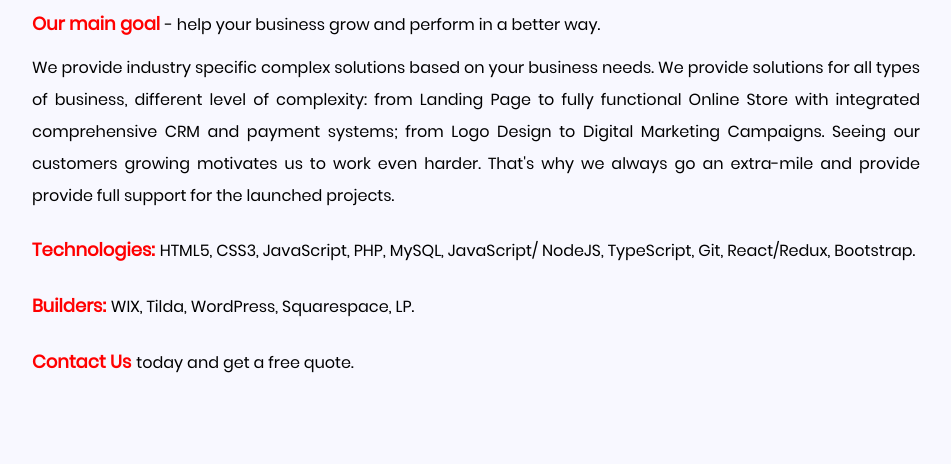
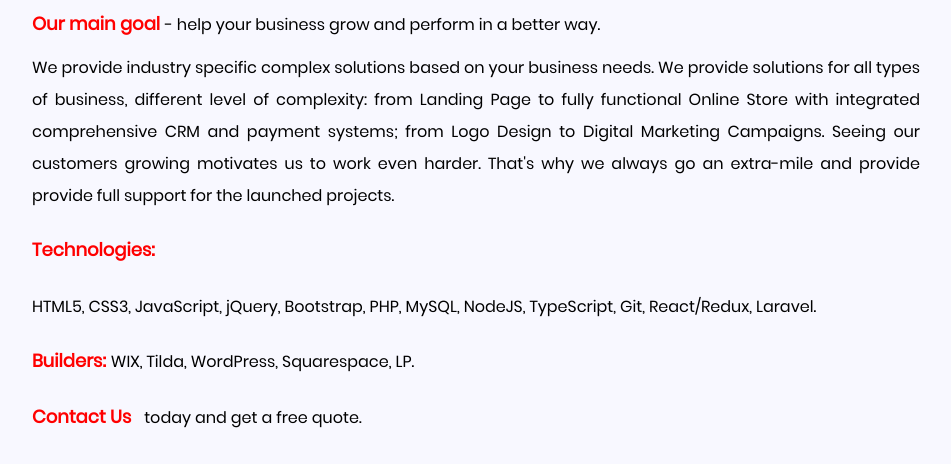
Before and after one commit to Savazh/iDigital, a PHP site: page /About.html in a window 1280 px wide; the page is wider, and only the part inside the window is pictured. Shown: the part 1059-1523 px from the top of that part, without its empty margins (264-1215 px from the left). Run offline with PHP 8.4, Linux system fonts and the light colour scheme.

Commit message:
Website - Finished - Final - January 31 - 2021

```diff
--- a/About.html
+++ b/About.html
@@ -157,13 +157,13 @@
             always go an extra-mile and provide provide full support for the launched projects.</p>
 
         <p class="textHighlight">Technologies:
-        <p class="textResponsive">HTML5, CSS3, JavaScript, PHP, MySQL, JavaScript/ NodeJS,
-            TypeScript, Git, React/Redux, Bootstrap.</p> <br>
+        <p class="textResponsive">HTML5, CSS3, JavaScript, jQuery, Bootstrap, PHP, MySQL, NodeJS,
+            TypeScript, Git, React/Redux, Laravel.</p> <br>
 
         <p class="textHighlight">Builders:
         <p class="textResponsive">WIX, Tilda, WordPress, Squarespace, LP.</p> <br>
 
-        <p class="textHighlight">Contact Us
+            <a class="textHighlight" href='./ContactFrom_v6/Contacts.html' target="_blank">Contact Us</a>
         <p class="textResponsive">today and get a free quote.</p>
 
     </div>
@@ -198,10 +198,13 @@
 
     <div class="map_responsive fadeInUp animated">
         <iframe
-                src="https://www.google.com/maps/embed?pb=!1m18!1m12!1m3!1d2887.469531426341!2d-79.44780988427743!3d43.638398661405276!2m3!1f0!2f0!3f0!3m2!1i1024!2i768!4f13.1!3m3!1m2!1s0x882b35b64b4b86bf%3A0xfcf3fe447854fc4c!2s2080%20King%20St%20W%2C%20Toronto%2C%20ON%20M6K%201J7!5e0!3m2!1sen!2sca!4v1603856696910!5m2!1sen!2sca"
+                src="https://www.google.com/maps/embed?pb=!1m18!1m12!1m3!1d4083.28632784349!2d-79.5599158579109!3d43.64152159986878!2m3!1f0!2f0!3f0!3m2!1i1024!2i768!4f13.1!3m3!1m2!1s0x882b378a1ddcfa6b%3A0xe29a22e4b21d9816!2s2%20Valhalla%20Inn%20Rd%2C%20Etobicoke%2C%20ON%20M9B%206C3!5e0!3m2!1sen!2sca!4v1612138150833!5m2!1sen!2sca"
                 width="800" height="600" frameborder="0" style="border:0;" allowfullscreen="" aria-hidden="false"
                 tabindex="0"></iframe>
     </div>
+
+
+
 
 
     <!-- Creating Scroll Up Button -->
--- a/ContactFrom_v6/Contacts.html
+++ b/ContactFrom_v6/Contacts.html
@@ -4,8 +4,6 @@
     <title>Contact Us</title>
     <meta charset="UTF-8">
     <meta name="viewport" content="width=device-width, initial-scale=1">
-    <!--===============================================================================================-->
-    <link rel="icon" type="image/png" href="images/icons/favicon.ico"/>
     <!--===============================================================================================-->
     <link rel="stylesheet" type="text/css" href="vendor/bootstrap/css/bootstrap.min.css">
     <!--===============================================================================================-->
@@ -34,7 +32,7 @@
 
 
 <div class="container-contact100">
-    <div class="contact100-map" id="google_map" data-map-x="43.651070" data-map-y="-79.347015"
+    <div class="contact100-map" id="google_map" data-map-x="43.64204" data-map-y="-79.55955"
          data-pin="images/icons/map-marker.png" data-scrollwhell="0" data-draggable="1"></div>
 
     <button class="contact100-btn-show">
--- a/Services/Branding.html
+++ b/Services/Branding.html
@@ -118,7 +118,7 @@
                 <h4> Need a Fresh Way to Grab Attention of Your Customers or Find New Ones? </h4>
             </div>
             <div class="block_1_text">
-                <p> Branding is fundamental for every company, no matter what its field might be.
+                <p> Branding is fundamental for every company, no matter what this field might be.
                     It could be products or services. Branding is equally important and it needs to run smoothly, at
                     all costs.
                     Right branding strategy can not only grow your company’s profits, but also help your business
@@ -126,8 +126,8 @@
 
                 <p> Using latest methods of design thinking, together with the client, we form an integral brand
                     platform that allows the company to reach a new level of development, clearly aware of its
-                    competitive advantages and values. <span class="textHighlight"> Contact Us Today to Learn More.
-                        </span></p>
+                    competitive advantages and values.
+                    <a class="textHighlight" href='../ContactFrom_v6/Contacts.html' target="_blank">Contact Us Today to Learn More</a>
             </div>
         </div>
     </div>
--- a/Services/Ecommerce.html
+++ b/Services/Ecommerce.html
@@ -127,8 +127,8 @@
                 <p> eCommerce is no longer seen as an option. It is a necessary tool for the development of a
                     business selling goods or services. While developing an online store, we will provide
                     integration of all necessary services: payment systems; CRM-systems; delivery;
-                    analytical software; contact forms, etc. <span class="textHighlight"> Contact Us Today to Learn
-                            More. </span></p>
+                    analytical software; contact forms, etc.
+                <a class="textHighlight" href='../ContactFrom_v6/Contacts.html' target="_blank">Contact Us Today to Learn More</a>
             </div>
         </div>
     </div>
--- a/Works.html
+++ b/Works.html
@@ -86,7 +86,7 @@
     <div class="breadcrumbs_container">
         <div class="breadcrumbs_row">
             <h4 class="breadcrumbs_title">
-                Works </h4>
+                Portfolio </h4>
             <ol class="breadcrumb">
                 <li class="first-item">
                     <a href='./index.html' style="font-size: 10pt;">Home</a>
--- a/css/index_style.css
+++ b/css/index_style.css
@@ -749,7 +749,7 @@
     font-weight: 500;
 }
 
-.block2Text3 p {
+.block2Text3 a {
     font-size: 16pt;
     font-weight: 600;
     color: red;
@@ -917,7 +917,7 @@
 
 .block4Logo {
     padding-top: 20px;
-    padding-bottom: 10px;
+    /*padding-bottom: 10px;*/
     font-size: 16pt;
     font-weight: 600;
 }
--- a/index.html
+++ b/index.html
@@ -174,7 +174,7 @@
             <div class="block2Text1">
                 <p class="block2Text1"> We are creative Web Developing Company, located in Toronto, that turns your
                     ideas into a new driving force
-                    of your business. Our mission is to help your business grow and evolve</p>
+                    of your business. Our mission is to help your business grow and evolve.</p>
             </div>
             <div class="block2Text2">
                 <p>We develop websites on turnkey basis different complexity, from landing page to a fully functional
@@ -188,7 +188,7 @@
             </div>
 
             <div class="block2Text3">
-                <p>Contact Us Now to Learn More</p>
+                <a href='./ContactFrom_v6/Contacts.html' target="_blank">Contact Us Now to Learn More</a>
             </div>
             <div class="block2Text4">
                 <p>+1-647-676-3661
```
Also changed, not shown: img/logo/favicon _old.svg (added), img/logo/favicon.png, img/logo/favicon.svg, img/logo/favicon_old.png (added).
